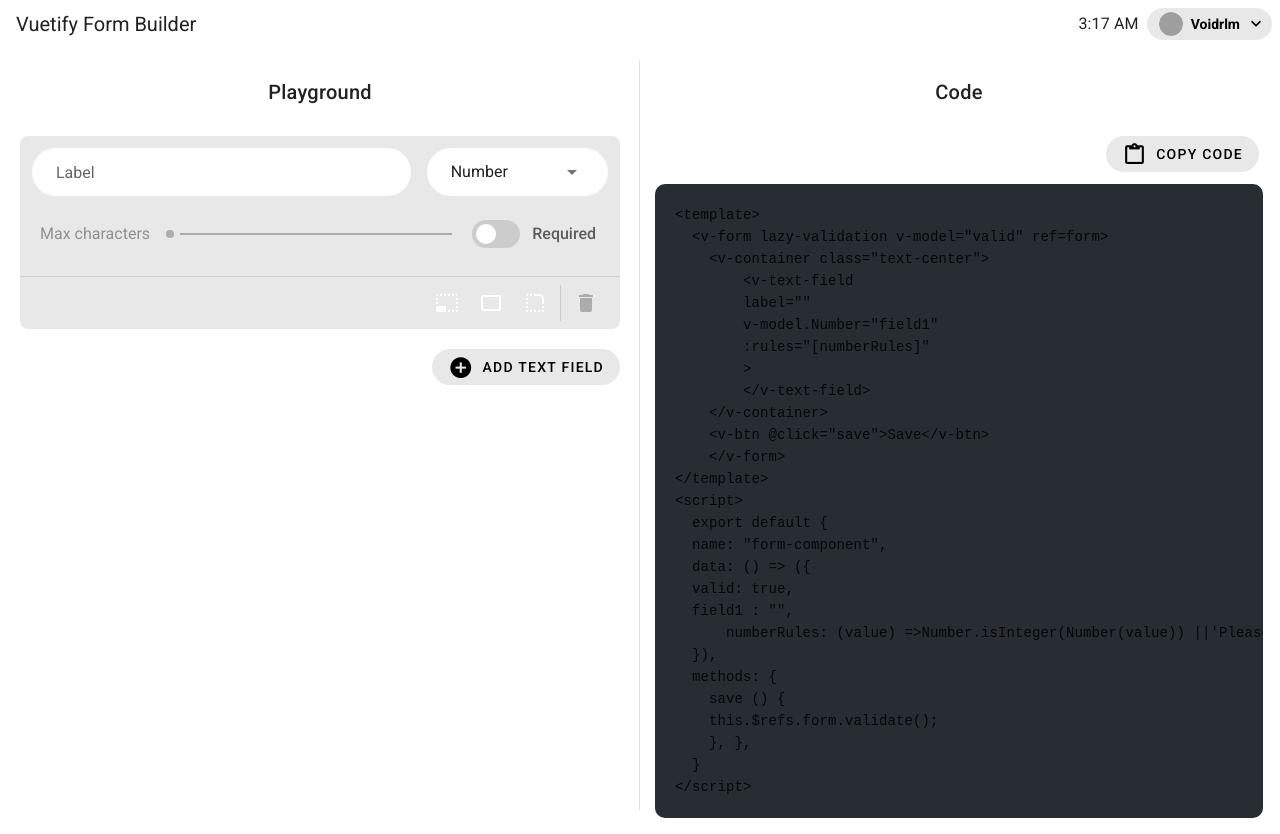
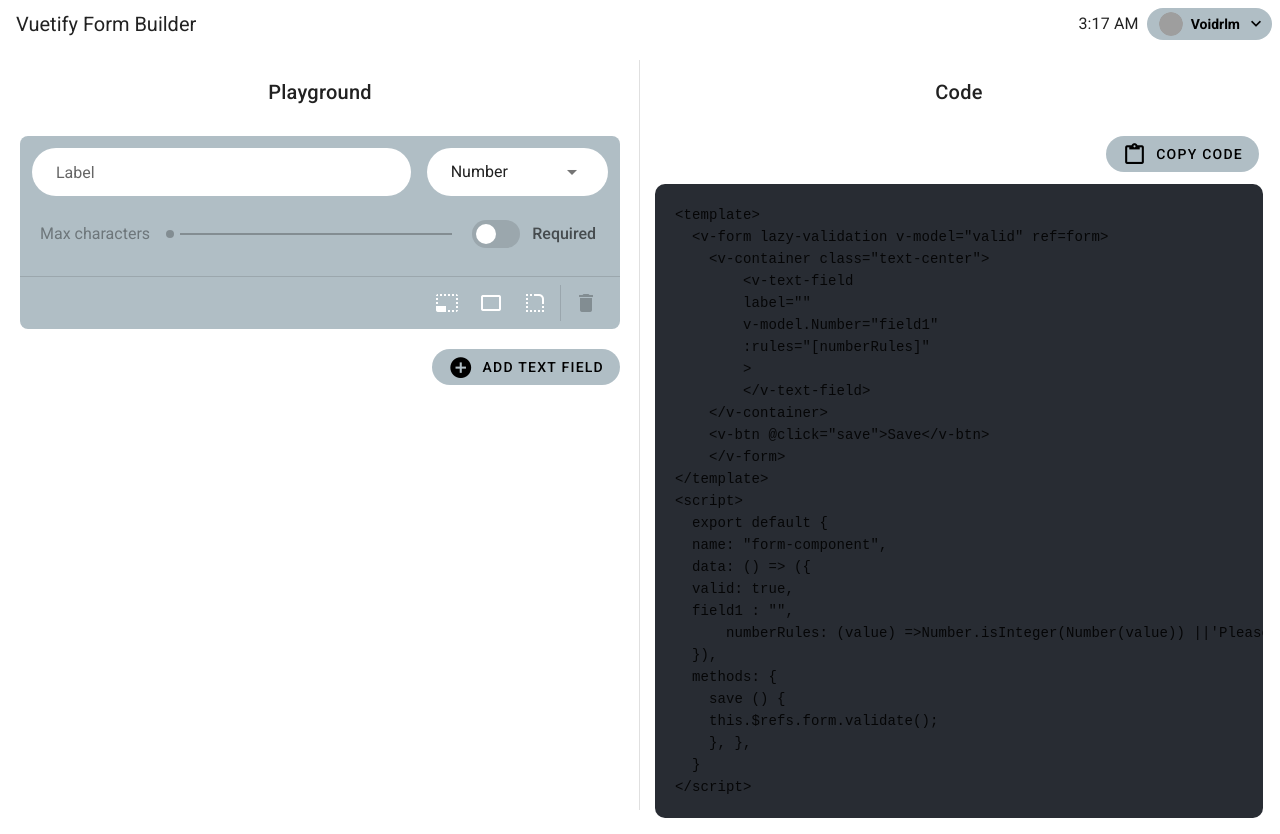
Before and after one commit to voidrlm/Vuetify-Form-Builder-With-Validations, a Vue app: page /dashboard#/dashboard in a window 1280 px wide. Built offline with nearby package versions, Linux system fonts and the light colour scheme; grey boxes are pictures that could not be loaded.

Commit message:
Code changes

```diff
--- a/src/components/navigation/appBar.vue
+++ b/src/components/navigation/appBar.vue
@@ -48,14 +48,6 @@
     if (localStorage.getItem("darkTheme") !== null) {
       this.$vuetify.theme.dark = JSON.parse(localStorage.getItem("darkTheme"));
     }
-    if (localStorage.getItem("lightAccent")) {
-      this.$vuetify.theme.themes.light.accent =
-        localStorage.getItem("lightAccent");
-    }
-    if (localStorage.getItem("darkAccent")) {
-      this.$vuetify.theme.themes.dark.accent =
-        localStorage.getItem("darkAccent");
-    }
     this.timer = setInterval(this.setDateTime, 1000);
   },
   beforeUnmount() {
--- a/src/plugins/vuetify.js
+++ b/src/plugins/vuetify.js
@@ -7,14 +7,14 @@
   theme: {
     themes: {
       light: {
-        accent: "#e8e8e8",
+        accent: "#b0bec5",
         primary: "#ff8888",
         secondary: "#b0bec5",
         error: "#ff8888",
         success: "#45a5ae",
       },
       dark: {
-        accent: "#171717",
+        accent: "#b0bec5",
         primary: "#ff8888",
         secondary: "#b0bec5",
         error: "#ff8888",
```
